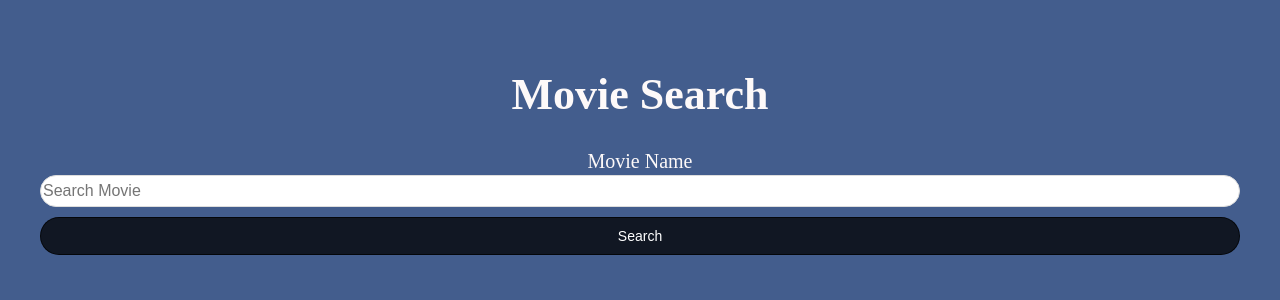
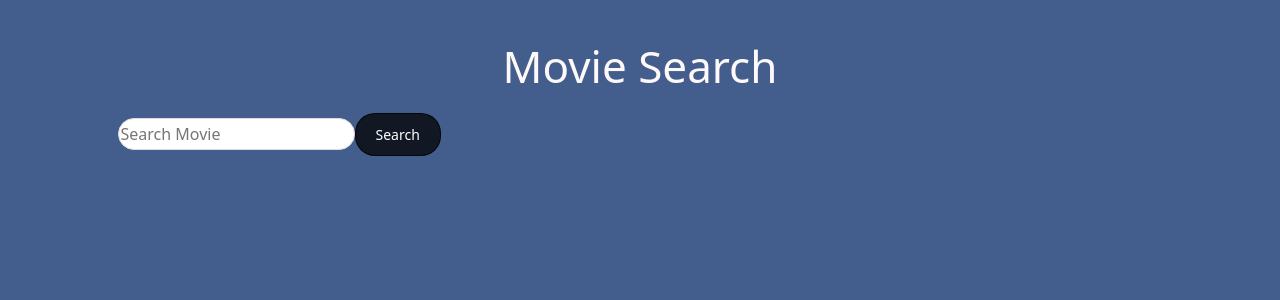
Before and after one commit to kdotelle/movie_database, a React (Create React App) app: page / in a window 1280 px wide. Shown: the top 300 px of the page. Built offline with nearby package versions, Linux system fonts and the light colour scheme; no server answers.

Commit message:
used fetch to call API

```diff
--- /dev/null
+++ b/src/App.css
@@ -0,0 +1,72 @@
+
+
+html {
+    font-size: 10px;
+}
+
+* {
+    box-sizing: border-box;
+}
+
+body {
+    background-color: rgb(67, 93, 141);
+    color: rgb(253, 249, 249);
+}
+
+p {
+    font-size: 1.6rem;
+}
+
+small {
+    font-size: 1.2rem;
+}
+
+.container {
+    margin: 0 auto;
+    max-width: 1000pd;
+    padding: 40px;
+}
+
+.title {
+    font-size: 4.4rem;
+    text-align: center;
+}
+
+.form {
+    display: grid;
+}
+
+.label {
+    font-size: 2rem;
+    margin-bottom: 0.2rem;
+    text-align: center;
+}
+
+.input {
+    font-size: 1.6rem;
+    padding: 0.5rem 2 rem;
+    line-height: 2.8rem;
+    border-radius: 20px;
+    border: 1px solid #ddd;
+    margin-bottom: 1rem;
+}
+
+.button {
+    background-color: rgba(0,0,0,0.75);
+    color: white;
+    padding: 1rem 2rem;
+    border: 1px solid rgba(0,0,0,0.75);
+    border-radius: 20px;
+    font-size: 1.4rem;
+    cursor: pointer;
+    transition: background-color 250ms;
+}
+
+.button:hover {
+    background-color: rgba(0,0,0,.85)
+}
+
+.move-app > .row {
+    overflow-x: auto;
+    flex-wrap: nowarp;
+}
--- a/src/App.js
+++ b/src/App.js
@@ -1,17 +1,43 @@
-import React, { useState, useEffect } from 'react';
-import Movie from './Components/Movie';
-import './App.css';
+import React, { useState, useEffect } from "react";
+import MovieList from "./Components/Movie";
+import SearchMovies from "./Components/searchMovies";
+import "bootstrap/dist/css/bootstrap.min.css";
+import "./app.css";
+import Heading from "./Components/Heading";
 
 const App = () => {
-    const [movies, setMovies] = useState([ {} ]);
+  const [movies, setMovies] = useState([]);
+  const [searchValue, setSearchValue] = useState("");
 
-    return (
-        <div className="container-fluid movie-app">
-            <div className="row">
-                <Movie />
-            </div>
-        </div>
-    )
-}
+  const getMovieRequest = async () => {
+    const url = `http://www.omdbapi.com/?s=${searchValue}&apikey=14c9736d`;
+
+    const response = await fetch(url).then((response) => response.json());
+    //const responseJson = response.json();
+
+    if (response.Search) {
+      setMovies(response.Search);
+    }
+  };
+
+  useEffect(() => {
+    getMovieRequest();
+  }, [searchValue]);
+
+  return (
+    <div className="container-fluid movie-app">
+      <div className="row d-flex align-items-center mt-4 mb-4">
+        <Heading heading={searchValue} />
+        <SearchMovies
+          searchValue={searchValue}
+          setSearchValue={setSearchValue}
+        />
+      </div>
+      <div className="row">
+        <MovieList movies={movies} />
+      </div>
+    </div>
+  );
+};
 
 export default App;
--- a/src/Components/Header.js
+++ /dev/null
@@ -1,11 +0,0 @@
-import React from 'react';
-
-const Header = (props) => {
-    return (
-        <header className="App-header">
-            <h2>{props.text}</h2>
-        </header>
-    );
-}
-
-export default Header;
--- /dev/null
+++ b/src/Components/Heading.js
@@ -0,0 +1,11 @@
+import React from 'react';
+
+const Heading = (props) => {
+    return (
+        <div className="col">
+            <h1>{props.heading}</h1>
+        </div>
+    )
+}
+
+export default Heading
--- a/src/Components/Movie.js
+++ b/src/Components/Movie.js
@@ -1,20 +1,20 @@
-import React from 'react';
-import Header from './Components/Header';
+import React from "react";
 
-const DEFAULT_IMAGE: "https://motivatevalmorgan.com/wp-content/uploads/2016/06/default-movie-1-1-150x150.jpg"
+//const DEFAULT_IMAGE = "https://motivatevalmorgan.com/wp-content/uploads/2016/06/default-movie-1-1-150x150.jpg";
 
-const Movies = ( {movie}) => {
+const MovieList = (props) => {
+  //const poster = movie.Poster === "N/A" ? DEFAULT_IMAGE : movie.Poster;
 
-    const poster = movie.Poster === "N/A" ? DEFAULT_IMAGE: movie.Poster;
+  return (
+    <>
+      {props.movies.map((movie, index) => (
+        <div className="d-flex justify-content-start m-3">
+          <img src={movie.Poster} alt="movie" />
+          <p> {movie.Title} {movie.Year} </p>
+        </div>
+      ))}
+    </>
+  );
+};
 
-    return (
-        <div className="movie">
-            <Header />
-            <img src={poster} alt={`The movie titled: ${movie.Title}`} />
-            <p>{movie.Year}</p>
-        </div>
-
-    );
-}
-
-export default Movies
+export default MovieList;
--- a/src/Components/searchMovies.js
+++ b/src/Components/searchMovies.js
@@ -1,64 +1,34 @@
-import React, {useState} from 'react';
-import axios from 'axios';
+import React from "react";
 import "../style.css";
-
 
 //input a search in the search bar
 //query the omdb database
 //return the selected movie
 
-const REACT_APP_API_KEY='14c9736d';
+//const REACT_APP_API_KEY = "14c9736d";
 
+const SearchMovies = (props) => {
+    const handleInput = (event) => {
+    event.preventDefault();
+    props.setSearchValue(event.target.value);
+    console.log(event.target.value);
+  };
 
-class SearchMovies extends React.Component {
-
-    constructor(props) {
-        super(props)
-        this.state = {
-            search: "",
-            results: [],
-            selected: {},
-        };
-    }
-
-    handleInput = (event) => {
-        event.preventDefault();
-        console.log(event.target.value);
-    }
-
-
-
-    render() {
-
-        const searchMovies = async (event) => {
-            event.preventDefault();
-            console.log("submitting");
-
-
-
-        const MOVIE_API_URL = `http://www.omdbapi.com/?i=tt3896198&apikey=14c9736d`;
-
-        //const res = await fetch(MOVIE_API_URL);
-        // const data = await res.json();
-        // console.log(data);
-
-        }
-
-
-        return(
-            <form className="form" onSubmit={searchMovies}>
-                <label htmlFor="search" className="label">Movie Name</label>
+  return (
+    <form>
       <input
         className="input"
         type="text"
         name="search"
         placeholder="Search Movie"
-                    onChange = {this.handleInput}
+        onChange={handleInput}
+        value={props.value}
       />
-                <button className="button" type="submit">Search</button>
+      <button className="button" type="submit">
+        Search
+      </button>
     </form>
-        )
-    }
-}
+  );
+};
 
-export default SearchMovies
+export default SearchMovies;
--- a/src/index.js
+++ b/src/index.js
@@ -1,22 +1,20 @@
-import React from 'react';
-import ReactDOM from 'react-dom';
-import './style.css';
-import Header from './Components/Header'
-import SearchMovies from './Components/searchMovies';
-import reportWebVitals from './reportWebVitals';
+import React from "react";
+import ReactDOM from "react-dom";
+import reportWebVitals from "./reportWebVitals";
+import App from "./App";
 
 class Main extends React.Component {
   render() {
     return (
       <div className="container">
         <h1 className="title">Movie Search</h1>
-        <SearchMovies />
+        <App />
       </div>
     );
   }
 }
 
-ReactDOM.render(<Main />, document.getElementById('root'));
+ReactDOM.render(<Main />, document.getElementById("root"));
 
 // If you want to start measuring performance in your app, pass a function
 // to log results (for example: reportWebVitals(console.log))
--- a/src/style.css
+++ b/src/style.css
@@ -7,8 +7,6 @@ html {
 }
 
 body {
-    margin: 0;
-    padding: 0;
     background-color: rgb(67, 93, 141);
     color: rgb(253, 249, 249);
 }
@@ -65,3 +63,8 @@ small {
 .button:hover {
     background-color: rgba(0,0,0,.85)
 }
+
+.move-app > .row {
+    overflow-x: auto;
+    flex-wrap: nowarp;
+}
```
Also changed, not shown: src/test.js (deleted, +0 -8 lines), 1 other file (tests, documents, lock files or other folders). Lines whose indentation alone changed are shown as unchanged.
